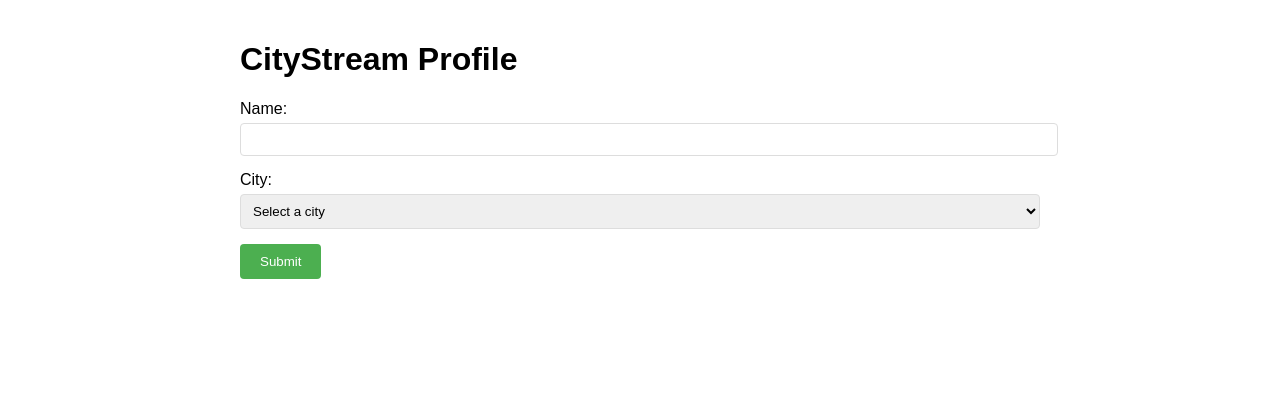
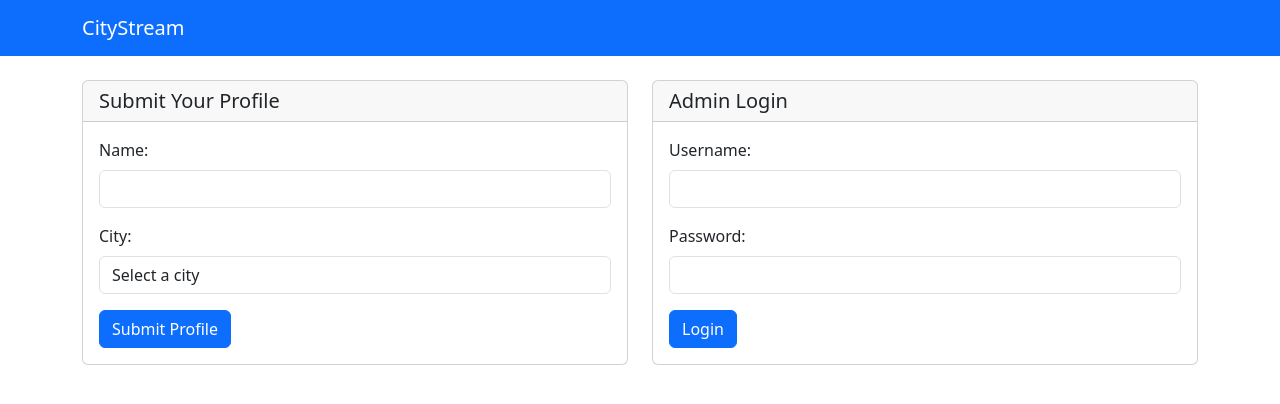
Before and after one commit to rohitsaini29/citystream, a Flask app: page / in a window 1280 px wide. Shown: the top 404 px of the page. Run offline with Flask 3, Linux system fonts and the light colour scheme.

Commit message:
"Added Admin panel and API token feature and improved error handling"

```diff
--- a/app.py
+++ b/app.py
@@ -1,14 +1,22 @@
+# app.py
 from flask import Flask
 from profile.routes import profile_bp
+import os
+import secrets
 
 app = Flask(__name__)
-app.config['SECRET_KEY'] = 'your-secret-key'
+
+# Generate a secure API token
+API_TOKEN = os.environ.get('API_TOKEN') or secrets.token_urlsafe(32)
+app.config['API_TOKEN'] = API_TOKEN
+app.config['SECRET_KEY'] = os.environ.get('FLASK_SECRET_KEY') or secrets.token_hex(16)
 
 # Register the blueprint
 app.register_blueprint(profile_bp)
 
 if __name__ == '__main__':
-    # You can specify both host and port
+    if not os.environ.get('API_TOKEN'):
+        print(f"\nAPI Token (save this securely): {API_TOKEN}")
+    if not os.environ.get('FLASK_SECRET_KEY'):
+        print(f"Secret Key: {app.config['SECRET_KEY']}")
     app.run(host='0.0.0.0', port=3000, debug=True)
-    # Or just the port
-    # app.run(port=8080, debug=True)
--- a/profile/routes.py
+++ b/profile/routes.py
@@ -1,24 +1,92 @@
-from flask import Blueprint, render_template, request, redirect, url_for, flash
-from .reader import read_cities, save_user_profile
+from flask import Blueprint, current_app, render_template, request, redirect, url_for, flash, session, jsonify
+from .reader import read_cities, save_user_profile, get_all_profiles
+from .auth import require_api_token
+import logging
+
+logger = logging.getLogger(__name__)
 
 profile_bp = Blueprint('profile', __name__)
 
+ADMIN_USERNAME = "admin"
+ADMIN_PASSWORD = "admin123"
+
+# API endpoint to get cities
+@profile_bp.route('/api/cities', methods=['GET'])
+@require_api_token
+def get_cities_api():
+    cities = read_cities()
+    return jsonify({'cities': cities})
+
+# API endpoint to submit profile
+@profile_bp.route('/api/profile', methods=['POST'])
+@require_api_token
+def submit_profile_api():
+    data = request.get_json()
+
+    if not data or 'name' not in data or 'city_id' not in data:
+        return jsonify({'error': 'Missing required fields'}), 400
+
+    if save_user_profile(data['name'], data['city_id']):
+        return jsonify({'message': 'Profile saved successfully'}), 201
+    else:
+        return jsonify({'error': 'Failed to save profile'}), 500
+
+# API endpoint to get all profiles (admin only)
+@profile_bp.route('/api/profiles', methods=['GET'])
+@require_api_token
+def get_profiles_api():
+    # Additional admin token check for sensitive data
+    admin_token = request.headers.get('X-Admin-Token')
+    if not admin_token or admin_token != current_app.config.get('ADMIN_TOKEN', 'admin-secret-token'):
+        return jsonify({'error': 'Admin access required'}), 403
+
+    profiles = get_all_profiles()
+    return jsonify({'profiles': profiles})
+
+# Existing web routes
 @profile_bp.route('/', methods=['GET', 'POST'])
 def profile_form():
     if request.method == 'POST':
+        if 'admin_login' in request.form:
+            username = request.form.get('username')
+            password = request.form.get('password')
+
+            if username == ADMIN_USERNAME and password == ADMIN_PASSWORD:
+                session['is_admin'] = True
+                flash('Admin login successful!', 'success')
+            else:
+                flash('Invalid credentials!', 'error')
+            return redirect(url_for('profile.profile_form'))
+
         name = request.form.get('name')
         city_id = request.form.get('city')
 
-        # Basic form validation
         if not name or not city_id:
             flash('Please fill in all fields', 'error')
             return redirect(url_for('profile.profile_form'))
 
-        # Save the user profile
-        save_user_profile(name, city_id)
-        flash('Profile saved successfully!', 'success')
+        if save_user_profile(name, city_id):
+            flash('Profile saved successfully!', 'success')
+        else:
+            flash('Error saving profile. Please try again.', 'error')
         return redirect(url_for('profile.profile_form'))
 
-    # Get cities for the dropdown
+    # GET request handling
     cities = read_cities()
-    return render_template('form.html', cities=cities)
+    is_admin = session.get('is_admin', False)
+    profiles = []
+
+    if is_admin:
+        profiles = get_all_profiles()
+
+    return render_template('form.html',
+                         cities=cities,
+                         is_admin=is_admin,
+                         profiles=profiles,
+                         api_token=current_app.config.get('API_TOKEN', ''))
+
+@profile_bp.route('/logout')
+def logout():
+    session.pop('is_admin', None)
+    flash('Logged out successfully!', 'success')
+    return redirect(url_for('profile.profile_form'))
--- a/templates/form.html
+++ b/templates/form.html
@@ -1,91 +1,184 @@
-<!-- templates/form.html -->
 <!DOCTYPE html>
 <html lang="en">
 <head>
     <meta charset="UTF-8">
     <meta name="viewport" content="width=device-width, initial-scale=1.0">
-    <title>CityStream - Profile Form</title>
+    <title>CityStream - Profile Management</title>
+    <!-- Bootstrap CSS -->
+    <link href="https://cdn.jsdelivr.net/npm/bootstrap@5.3.0/dist/css/bootstrap.min.css" rel="stylesheet">
     <style>
-        body {
-            font-family: Arial, sans-serif;
-            max-width: 800px;
-            margin: 0 auto;
-            padding: 20px;
-        }
-        .form-group {
-            margin-bottom: 15px;
-        }
-        label {
-            display: block;
-            margin-bottom: 5px;
-        }
-        input[type="text"], select {
-            width: 100%;
-            padding: 8px;
-            border: 1px solid #ddd;
+        .token-box {
+            word-break: break-all;
+            background-color: #f8f9fa;
+            padding: 10px;
             border-radius: 4px;
         }
-        button {
-            background-color: #4CAF50;
-            color: white;
-            padding: 10px 20px;
-            border: none;
+        .api-docs {
+            background-color: #f8f9fa;
+            padding: 15px;
             border-radius: 4px;
-            cursor: pointer;
-        }
-        button:hover {
-            background-color: #45a049;
-        }
-        .flash-messages {
-            margin-bottom: 20px;
-        }
-        .flash-message {
-            padding: 10px;
-            margin-bottom: 10px;
-            border-radius: 4px;
-        }
-        .error {
-            background-color: #ffebee;
-            color: #c62828;
-        }
-        .success {
-            background-color: #e8f5e9;
-            color: #2e7d32;
+            margin-top: 20px;
         }
     </style>
 </head>
 <body>
-    <h1>CityStream Profile</h1>
+    <nav class="navbar navbar-expand-lg navbar-dark bg-primary">
+        <div class="container">
+            <a class="navbar-brand" href="/">CityStream</a>
+            {% if is_admin %}
+            <div class="ms-auto">
+                <a href="{{ url_for('profile.logout') }}" class="btn btn-light">Logout</a>
+            </div>
+            {% endif %}
+        </div>
+    </nav>
 
+    <div class="container mt-4">
         {% with messages = get_flashed_messages(with_categories=true) %}
             {% if messages %}
-            <div class="flash-messages">
                 {% for category, message in messages %}
-                    <div class="flash-message {{ category }}">
+                    <div class="alert alert-{{ 'success' if category == 'success' else 'danger' }}" role="alert">
                         {{ message }}
                     </div>
                 {% endfor %}
-            </div>
             {% endif %}
         {% endwith %}
 
+        <div class="row">
+            <!-- Profile Submission Form -->
+            <div class="col-md-6">
+                <div class="card">
+                    <div class="card-header">
+                        <h2 class="card-title h5 mb-0">Submit Your Profile</h2>
+                    </div>
+                    <div class="card-body">
                         <form method="POST">
-        <div class="form-group">
-            <label for="name">Name:</label>
-            <input type="text" id="name" name="name" required>
+                            <div class="mb-3">
+                                <label for="name" class="form-label">Name:</label>
+                                <input type="text" class="form-control" id="name" name="name" required>
                             </div>
-
-        <div class="form-group">
-            <label for="city">City:</label>
-            <select id="city" name="city" required>
+                            <div class="mb-3">
+                                <label for="city" class="form-label">City:</label>
+                                <select class="form-control" id="city" name="city" required>
                                     <option value="">Select a city</option>
                                     {% for city in cities %}
                                         <option value="{{ city.id }}">{{ city.name }}</option>
                                     {% endfor %}
                                 </select>
                             </div>
+                            <button type="submit" class="btn btn-primary">Submit Profile</button>
+                        </form>
+                    </div>
+                </div>
+            </div>
 
-        <button type="submit">Submit</button>
+            <!-- Admin Section -->
+            <div class="col-md-6">
+                {% if not is_admin %}
+                    <div class="card">
+                        <div class="card-header">
+                            <h2 class="card-title h5 mb-0">Admin Login</h2>
+                        </div>
+                        <div class="card-body">
+                            <form method="POST">
+                                <div class="mb-3">
+                                    <label for="username" class="form-label">Username:</label>
+                                    <input type="text" class="form-control" id="username" name="username" required>
+                                </div>
+                                <div class="mb-3">
+                                    <label for="password" class="form-label">Password:</label>
+                                    <input type="password" class="form-control" id="password" name="password" required>
+                                </div>
+                                <button type="submit" name="admin_login" class="btn btn-primary">Login</button>
                             </form>
+                        </div>
+                    </div>
+                {% else %}
+                    <!-- Admin Panel -->
+                    <div class="card">
+                        <div class="card-header">
+                            <h2 class="card-title h5 mb-0">Admin Panel - User Profiles</h2>
+                        </div>
+                        <div class="card-body">
+                            {% if profiles %}
+                                <div class="table-responsive">
+                                    <table class="table table-striped">
+                                        <thead>
+                                            <tr>
+                                                <th>User Name</th>
+                                                <th>City</th>
+                                            </tr>
+                                        </thead>
+                                        <tbody>
+                                            {% for profile in profiles %}
+                                                <tr>
+                                                    <td>{{ profile['User Name'] }}</td>
+                                                    <td>{{ profile['City'] }}</td>
+                                                </tr>
+                                            {% endfor %}
+                                        </tbody>
+                                    </table>
+                                </div>
+                            {% else %}
+                                <p class="text-muted">No profiles submitted yet.</p>
+                            {% endif %}
+                        </div>
+                    </div>
+
+                    <!-- API Information -->
+                    <div class="card mt-4">
+                        <div class="card-header">
+                            <h2 class="card-title h5 mb-0">API Information</h2>
+                        </div>
+                        <div class="card-body">
+                            <div class="mb-3">
+                                <h6>Your API Token:</h6>
+                                <div class="token-box">
+                                    {{ api_token }}
+                                </div>
+                            </div>
+
+                            <div class="api-docs">
+                                <h6>Available Endpoints:</h6>
+                                <ul class="list-unstyled">
+                                    <li><code>GET /api/cities</code> - Get all cities</li>
+                                    <li><code>POST /api/profile</code> - Submit a new profile</li>
+                                    <li><code>GET /api/profiles</code> - Get all profiles (admin only)</li>
+                                </ul>
+
+                                <h6 class="mt-3">Example Usage:</h6>
+                                <pre class="bg-light p-2 rounded"><code>
+# Python example using requests
+import requests
+
+headers = {
+    'X-API-Token': '{{ api_token }}',
+    'Content-Type': 'application/json'
+}
+
+# Get cities
+response = requests.get('http://your-domain/api/cities',
+                       headers=headers)
+
+# Submit profile
+data = {
+    'name': 'John Doe',
+    'city_id': '1'
+}
+response = requests.post('http://your-domain/api/profile',
+                        headers=headers,
+                        json=data)
+                                </code></pre>
+                            </div>
+                        </div>
+                    </div>
+                {% endif %}
+            </div>
+        </div>
+    </div>
+
+    <!-- Bootstrap JS and dependencies -->
+    <script src="https://cdn.jsdelivr.net/npm/@popperjs/core@2.11.6/dist/umd/popper.min.js"></script>
+    <script src="https://cdn.jsdelivr.net/npm/bootstrap@5.3.0/dist/js/bootstrap.min.js"></script>
 </body>
 </html>
```
Also changed, not shown: profile/auth.py (added, +14 -0 lines), profile/reader.py (+78 -20 lines), user_profiles.csv (+12 -0 lines). Lines whose indentation alone changed are shown as unchanged.
